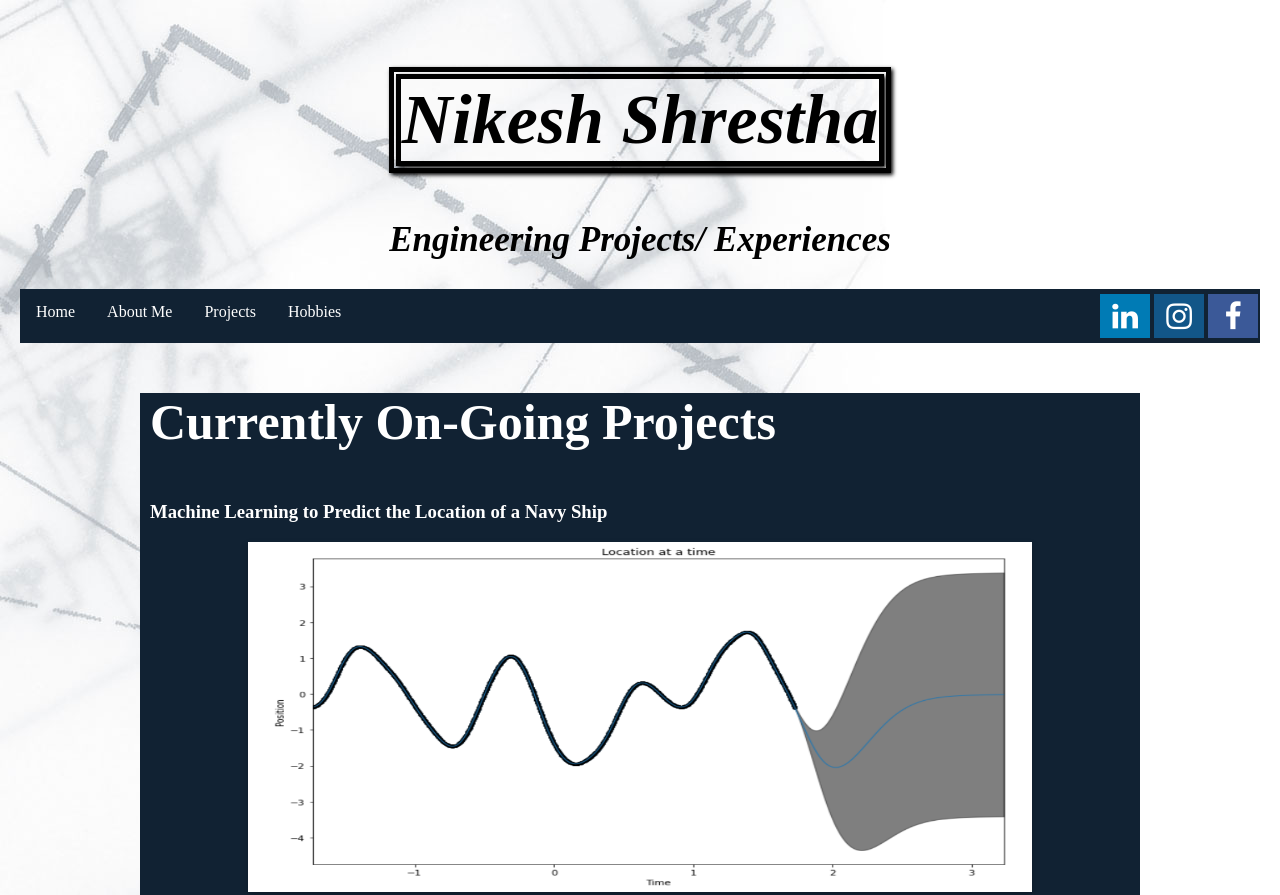
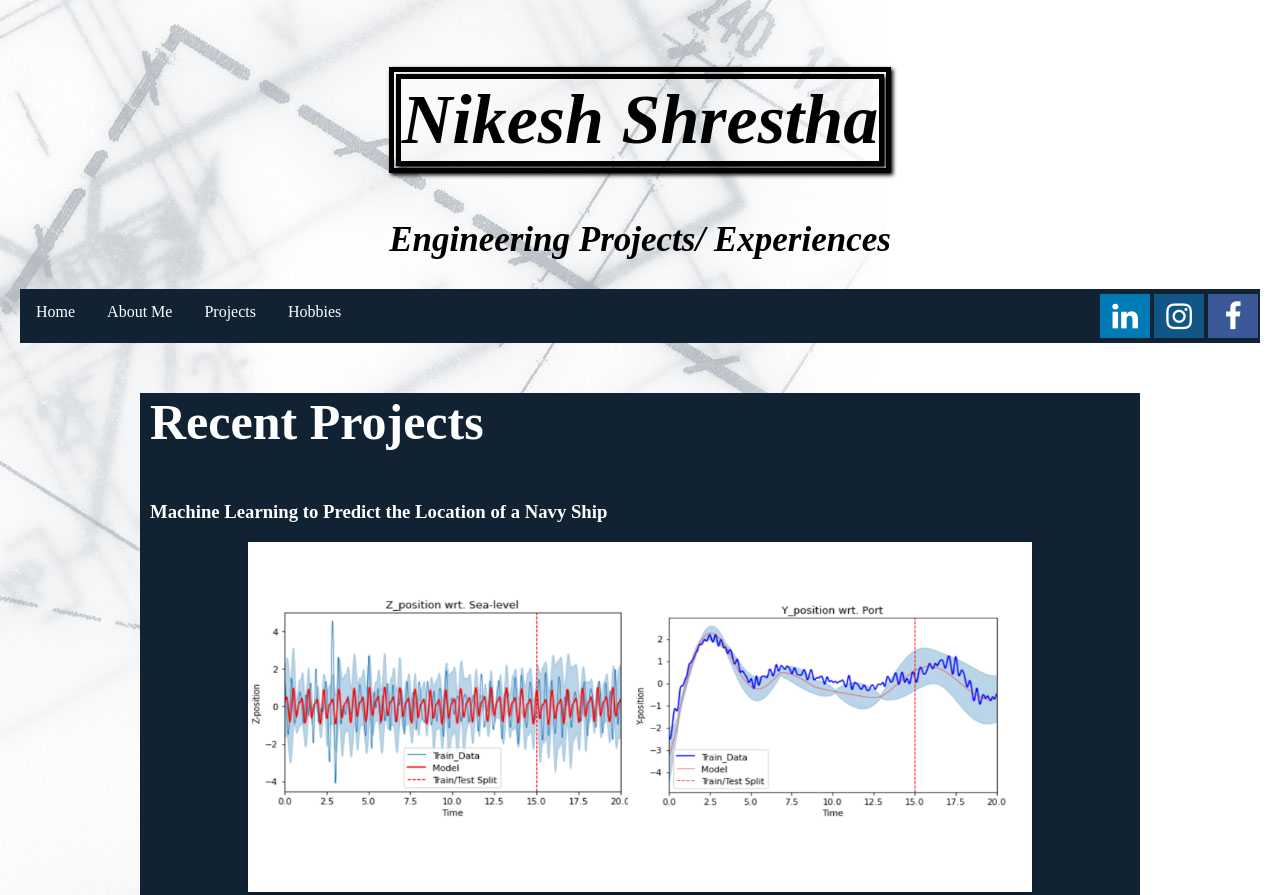
Before and after one commit to nikeshshrestha2000/nikeshshrestha2000.github.io, a plain HTML site: page projects.html in a window 1280 px wide. Shown: the top 895 px of the page. Drawn offline with Linux system fonts and the light colour scheme.

Commit message:
Updated on going projects to completed projects.
Updated stories for recently completed projects. Updated images for ML project.

```diff
--- a/projects.html
+++ b/projects.html
@@ -438,19 +438,20 @@ footer {
 
 <article>
 
-<h1>Currently On-Going Projects</h1>
+<h1>Recent Projects</h1>
 <h3>Machine Learning to Predict the Location of a Navy Ship</h3>
 
 <div class="flip-card"; style = "width: 90%; padding-left: 10%;">
   <div class="flip-card-inner">
     <div class="flip-card-front">
-      <img src="img/ML.jpg" alt="Avatar" style="width:100%;height:100%;">
+      <img src="img/VSGPmodels.PNG" alt="Avatar" style="width:100%;height:100%;">
     </div>
     <div class="flip-card-back">
       <h2 style: "font-family: serif; font-size: 20px">Time series Prediction of Dynamical Systems</h2>
-      <p> I am currently working on a Machine Learning project that involves a Time-Series prediction of a Navy Battle ship, specifically Navy DTMB Model 5415 hull. The ship experiences natural disturbances from the ocean waves while
+      <p> This is a Machine Learning project that involves a Time-Series prediction of a Navy Battle ship, specifically Navy DTMB Model 5415 hull. The ship experiences natural disturbances from the ocean waves while
 	traveling from one location to another. The data was collected through a state-of-the-art non-linear seakeeping precition code (LAMP). The goal of the project is to predict the location of the ship at some point in the future
-	as its motion is being affected by the wave. The time-series prediction is done using a Gaussian Processes, a supervised probabilistic model with "confindence interval" for the prediction. This model implements Probabilistic Programming in Python (PyMC3). </p>
+	as its motion is being affected by the wave. The time-series prediction is done using a Variational Sparse Gaussian Processes, a supervised probabilistic model with "confindence interval" for the prediction. Unlike classic Gaussian Processes, this model
+	    take only a short amount of time to run for large amounts of data. The images show the model trained and tested for the y-location (lateral) of the ship from the port and z-location about sea-level. </p>
     </div>
   </div>
 </div>
@@ -468,7 +469,8 @@ footer {
       <p> Current triathletes are facing an exteremely dangerous challenge while actuating their brakes from the aero-position (position that reduces aerodynamic drag to increase speed).
 	    This problem arouses due to a lack of brakes on aero-bars, thus all cyclists are required to reach for the brakes located on the bull-horn bars. This is causing a lot of delay in
 	    reaction time, causing imbalance, etc., which is increasing the number of cyclists accidents. As a team leader and team scribe, I am working with 5 other student engineers to develop and design
-	    a product that will solve the issue faced by triathlon cyclists which is to easily and safely access the brakes while remaining in Aero. </p>
+	    a product that will solve the issue faced by triathlon cyclists which is to easily and safely access the brakes while remaining in Aero. The final design concept is an integrated hydraulic braking system inside
+	    the aero bars. This allows for a quick access to brakes and does not add significant drag or weight to the system. </p>
     </div>
   </div>
 </div>
```
